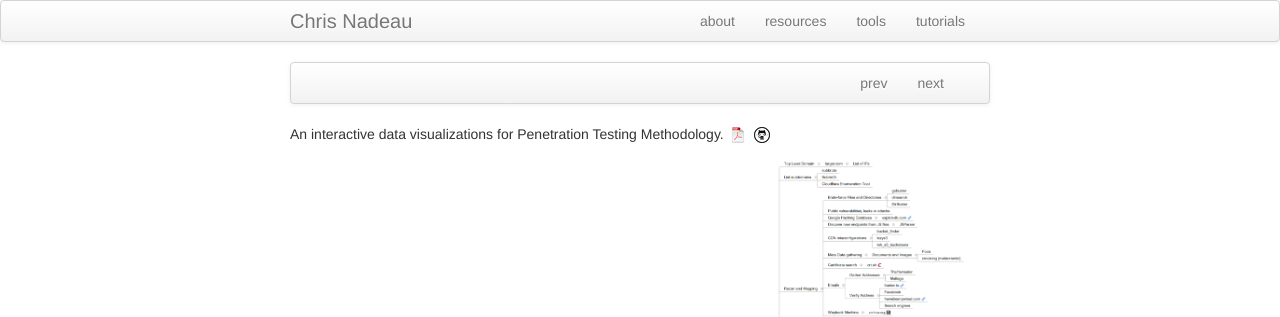
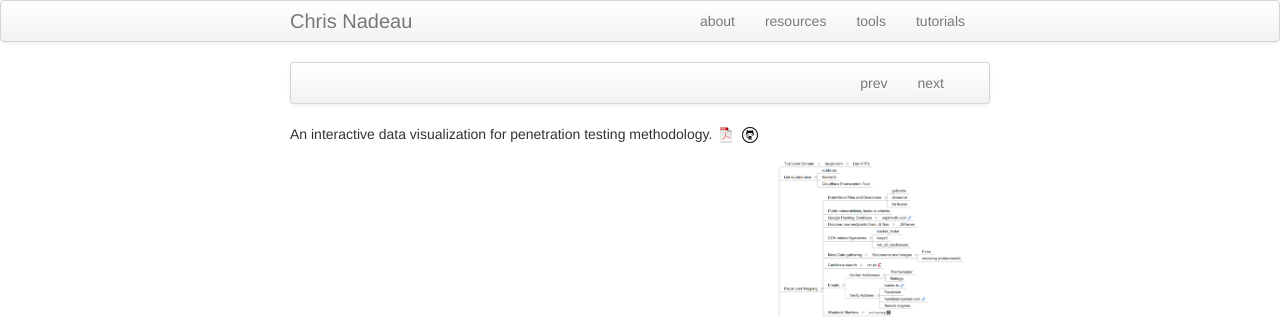
Before and after one commit to dynamicparallax/dynamicparallax.github.io, a Jekyll site: the page built from pages/publpics/iplotCorr.md, in a window 1280 px wide. Shown: the top 317 px of the page. Built offline with Jekyll 4.4.1, drawn with Linux system fonts in a browser that asks for light colours.

Commit message:
Update iplotCorr.md

```diff
--- a/pages/publpics/iplotCorr.md
+++ b/pages/publpics/iplotCorr.md
@@ -12,6 +12,6 @@ title: Penetration Testing
   </div>
 </div>
 
-An interactive data visualizations for Penetration Testing Methodology. [![pdf](../icons16/pdf-icon.png)](https://soon.pdf) [![GitHub](../icons16/github-icon.png)](https://github.com/dynamicparallax)
+An interactive data visualization for penetration testing methodology. [![pdf](../icons16/pdf-icon.png)](https://soon.pdf) [![GitHub](../icons16/github-icon.png)](https://github.com/dynamicparallax)
 
 [![R/qtlcharts example](../../assets/bigpublpics/iplotCorr.png)](http://soon/iplotCorr.html)
```
